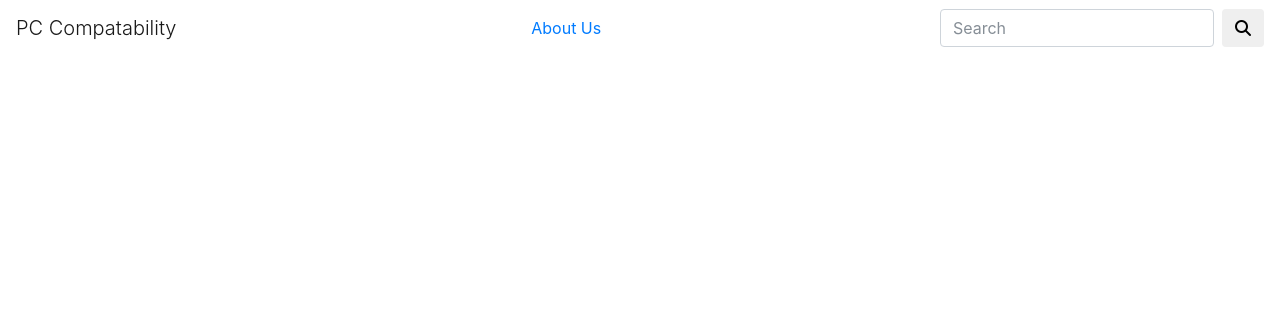
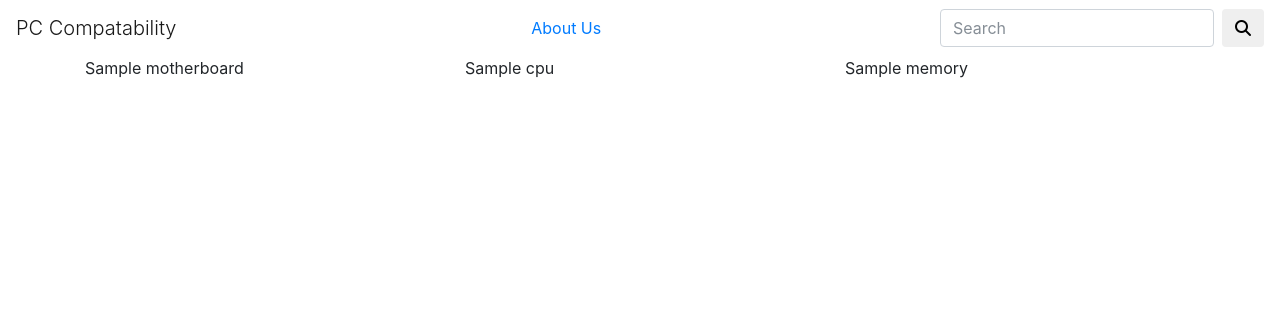
Before and after one commit to luigi311/pcheck, a Django app: template django/compatability/templates/home.html in a window 1280 px wide. Shown: the top 316 px of the page. Run offline with Django 3.2, Linux system fonts and the light colour scheme; the template is opened without the code that fills it: most values are stand-ins (such as "Sample title", 1, 10 or a date in 2020); some libraries are stand-ins or nearby versions.

Commit message:
Make items appear in a column by name

```diff
--- a/django/compatability/templates/home.html
+++ b/django/compatability/templates/home.html
@@ -1,10 +1,26 @@
-<!-- home.html -->
 {% extends "base.html" %}
 
 {% block header_row %} {% endblock header_row %}
 
 {% block content_row %}
-<div class="col-md-12">
+<div class="container">
+    <div class="row">
+        <div class="col-md-4">
+            {% for name in motherboard %}
+                <p>{{name}}</p>
+            {% endfor %}
+        </div>
+        <div class="col-md-4">
+            {% for name in cpu %}
+                <p>{{name}}</p>
+            {% endfor %}
+        </div>
+        <div class="col-md-4">
+            {% for name in memory %}
+                <p>{{name}}</p>
+            {% endfor %}
+        </div>
+    </div>
+</div>
 
-</div>
 {% endblock content_row %}
```
Also changed, not shown: django/compatability/views.py (+7 -0 lines).
